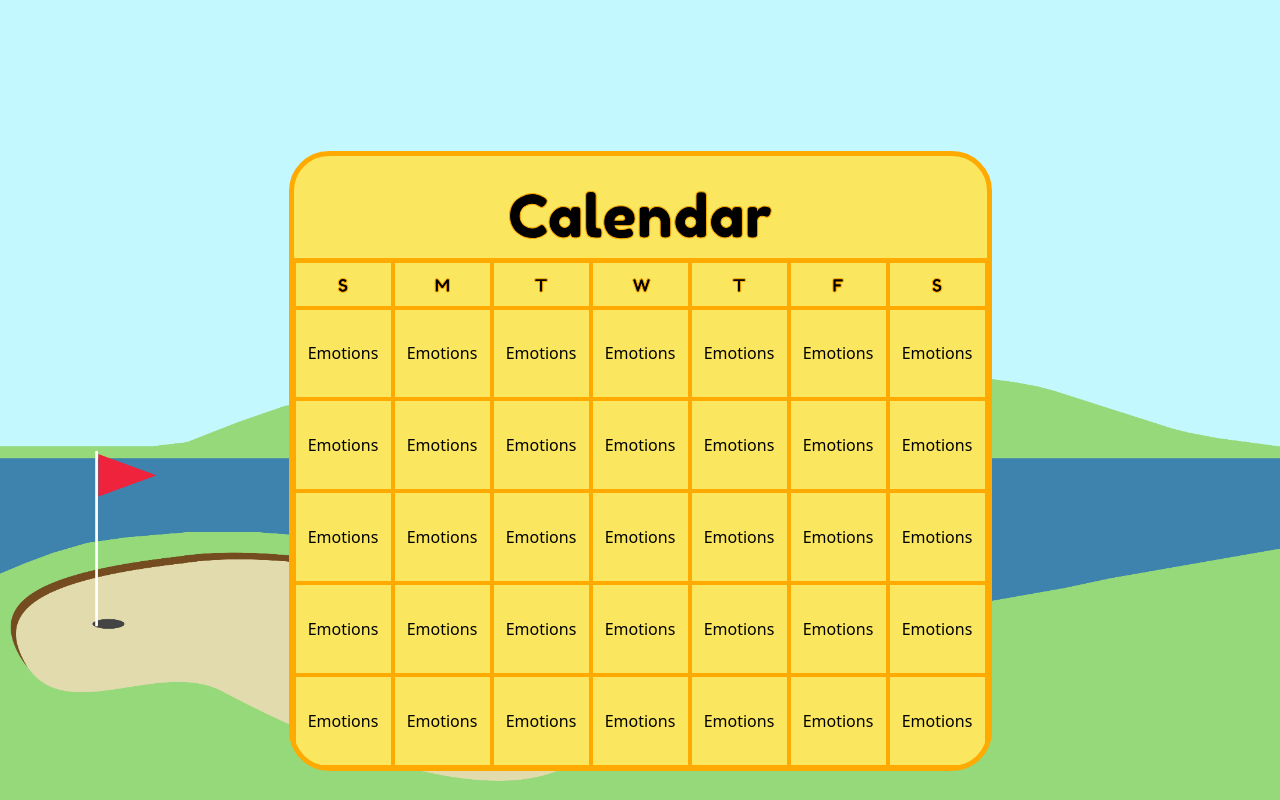
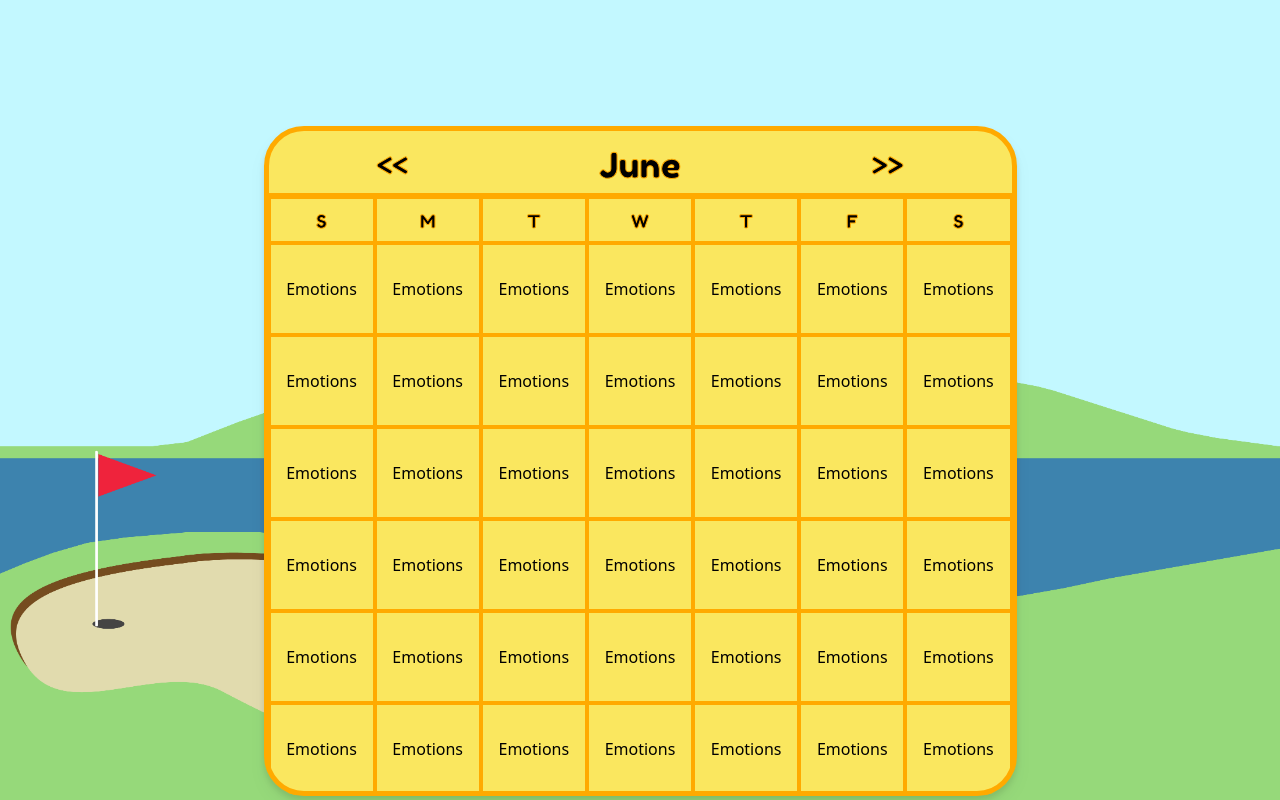
Before and after one commit to ChrisTuck04/OnPAR, a React (Vite) app in the folder frontend/onpar/: page /calendar in a window 1280 px wide. Built offline with nearby package versions, Linux system fonts and the light colour scheme.

Commit message:
changed how the calendar looks to accomodate for starting days of the months

```diff
--- a/frontend/onpar/src/components/CalendarComponents/CalendarCell.tsx
+++ b/frontend/onpar/src/components/CalendarComponents/CalendarCell.tsx
@@ -5,7 +5,7 @@ interface Props {
 
 const CalendarCell = ({dayNum} : Props) => {
   return (
-    <div key={dayNum} className="border-[2px] border-onparOrange py-8">
+    <div key={dayNum} className="border-[2px] border-onparOrange py-8 hover:bg-onparOrange">
       Emotions
     </div>
   )
--- a/frontend/onpar/src/components/CalendarComponents/CalendarGrid.tsx
+++ b/frontend/onpar/src/components/CalendarComponents/CalendarGrid.tsx
@@ -3,8 +3,8 @@ import CalendarCell from "./CalendarCell"
 
 const CalendarGrid = () => {
   return (
-    <div className="relative grid grid-cols-7 justify-center text-center text-black text-fredoka top-[103px] rounded-b-[28px] overflow-hidden">
-        {[...Array(35)].map((_,index) => (
+    <div className="relative grid grid-cols-7 justify-center text-center text-black text-fredoka top-[10px] rounded-b-[30px] overflow-hidden">
+        {[...Array(42)].map((_,index) => (
             <CalendarCell dayNum={index}/>
         ))}
     </div>
--- a/frontend/onpar/src/components/CalendarComponents/CalendarHeading.tsx
+++ b/frontend/onpar/src/components/CalendarComponents/CalendarHeading.tsx
@@ -3,18 +3,31 @@ const CalendarHeading = () => {
 
   const daysOfWeek = ['S','M','T','W','T','F','S']
 
+  const left = "<<"
+  const right = ">>"
+
   return (
     <div>
-        <div className="absolute top-[15px] left-1/2 transform -translate-x-1/2">
-            <span className="font-fredoka text-[60px] text-black" style={{WebkitTextStroke:"1px #FFAA00"}}>Calendar</span>
+        <div className="relative grid grid-cols-3 text-center font-fredoka text-black top-[8px]" style={{WebkitTextStroke:"1px #FFAA00"}}>
+            <div className="text-[25px] py-2 ">
+              {left}
+            </div>
+
+            <div className="text-[35px]">
+              June
+            </div>
+
+            <div className="text-[25px] py-2">
+              {right}
+            </div>
         </div>
 
         <div>
-            <hr className="absolute w-full border-t-[4px] border-onparOrange top-[102px]"/>
-            <hr className="absolute w-full border-t-[4px] border-onparOrange top-[150px]"/>
+            <hr className="absolute w-full border-t-[4px] border-onparOrange top-[62px]"/>
+            <hr className="absolute w-full border-t-[4px] border-onparOrange top-[110px]"/>
         </div>
 
-         <div className="relative grid grid-cols-7 text-center font-fredoka text-lg text-black top-[105px] " style={{WebkitTextStroke:"1px #FFAA00"}}>
+         <div className="relative grid grid-cols-7 text-center font-fredoka text-lg text-black top-[12px] " style={{WebkitTextStroke:"1px #FFAA00"}}>
         {daysOfWeek.map((day, index) => (
           <div key={index} className="border-[2px] border-onparOrange py-2 px-[40px]">
             {day}
--- a/frontend/onpar/src/components/CalendarComponents/WholeCalendar.tsx
+++ b/frontend/onpar/src/components/CalendarComponents/WholeCalendar.tsx
@@ -1,10 +1,11 @@
 import CalendarHeading from "./CalendarHeading"
 import CalendarGrid from "./CalendarGrid"
+//50px
 
 const WholeCalendar = () => {
   return (
     <div
-    className="relative border-[5px] border-onparOrange bg-onparLightYellow w-[703px] h-[620px] rounded-[40px] top-[15px]" >
+    className="relative border-[5px] border-onparOrange bg-onparLightYellow w-[753px] h-[670px] rounded-[40px] top-[40px] drop-shadow-lg" >
 
       <div>
         <CalendarHeading/>
```
